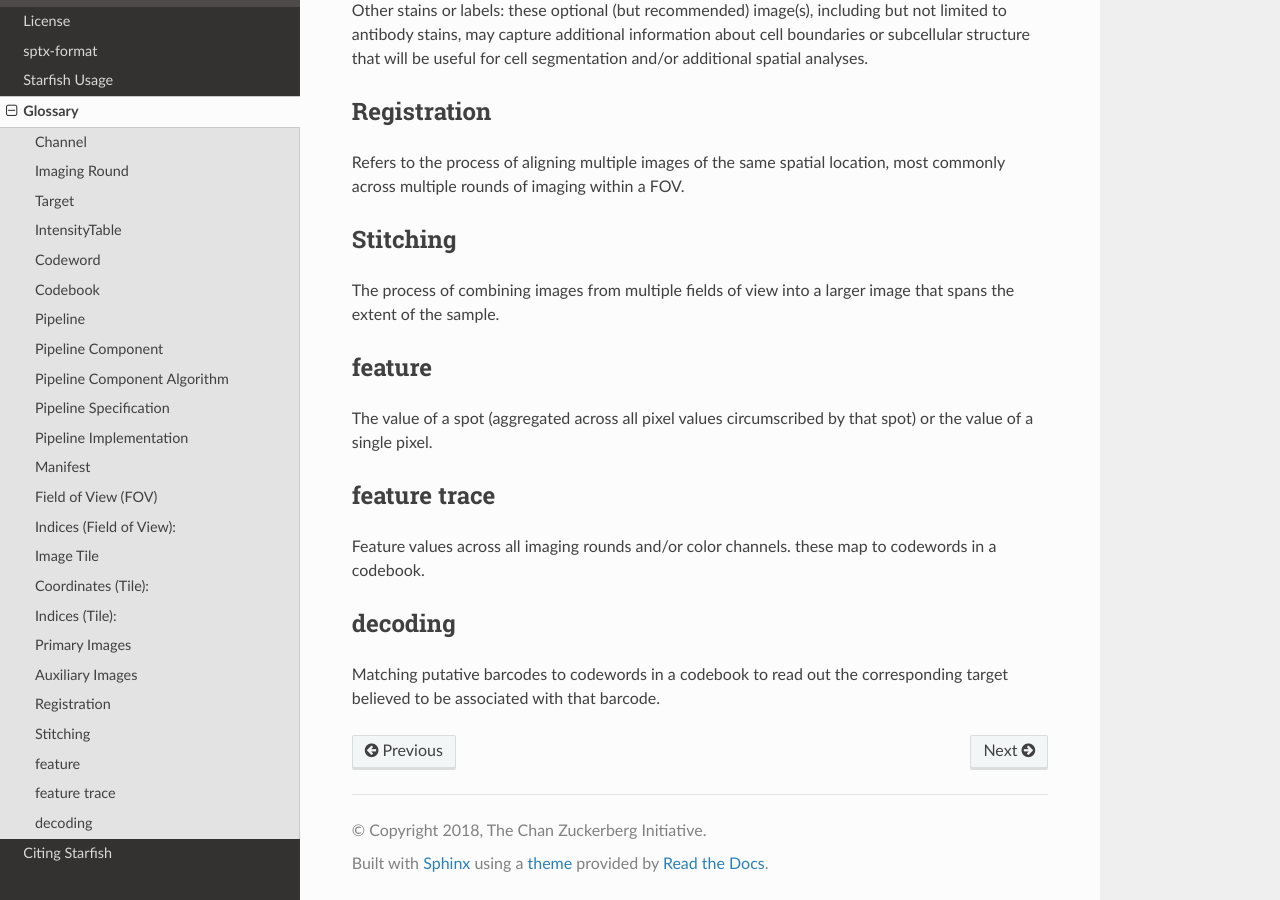
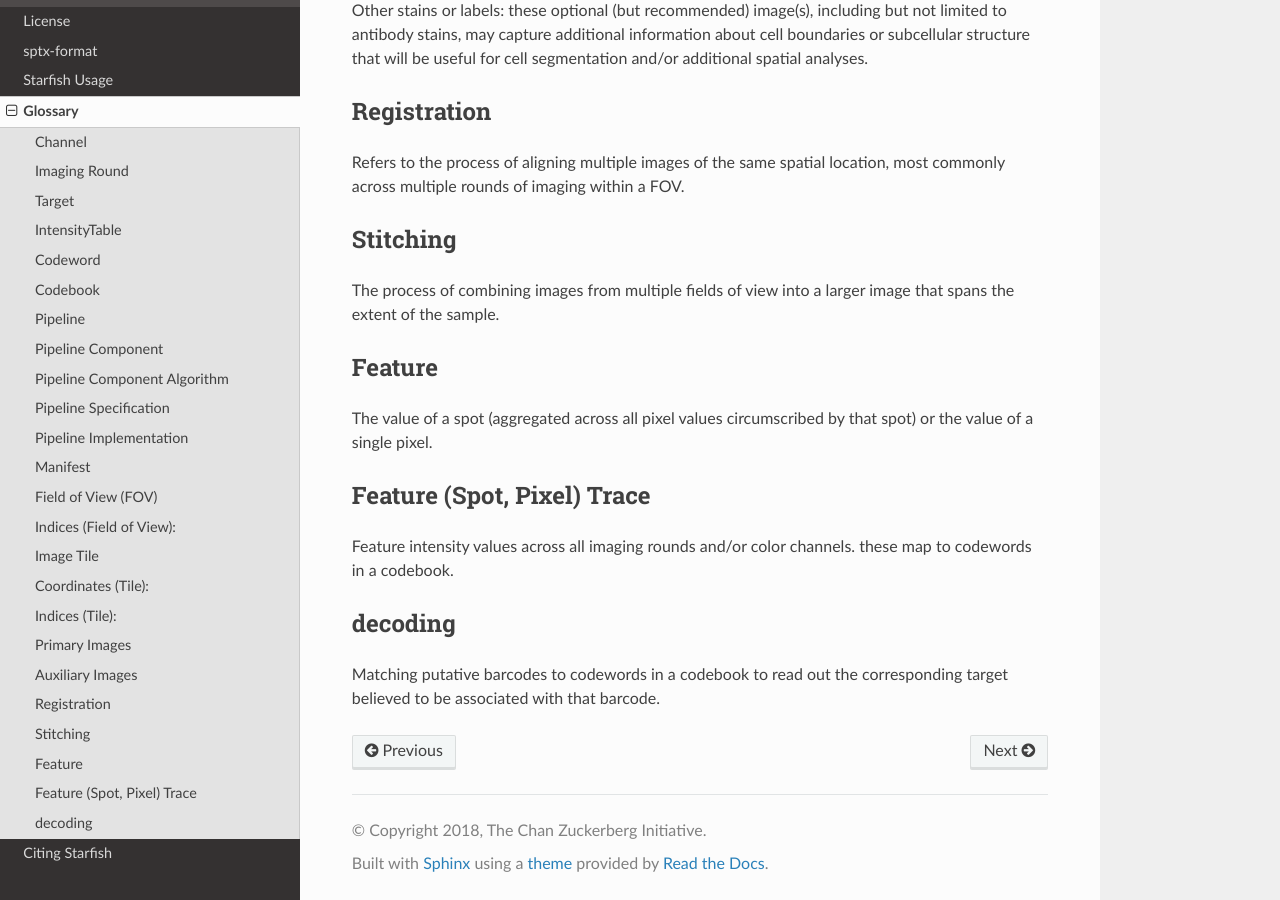
Before and after one commit to spacetx/starfish, a Sphinx documentation site: the page built from docs/source/glossary/glossary.md, in a window 1280 px wide and 900 px high, scrolled down 3169 px. Built offline with Sphinx 7.4.7 and the Read the Docs theme 2.0.0, drawn with Linux system fonts in a browser that asks for light colours.

Commit message:
update pixel trace in glossary

```diff
--- a/docs/source/glossary/glossary.md
+++ b/docs/source/glossary/glossary.md
@@ -68,16 +68,21 @@
 Other stains or labels: these optional (but recommended) image(s), including but not limited to antibody stains, may capture additional information about cell boundaries or subcellular structure that will be useful for cell segmentation and/or additional spatial analyses.
 
 ### Registration
-Refers to the process of aligning multiple images of the same spatial location, most commonly across multiple rounds of imaging within a FOV.
+Refers to the process of aligning multiple images of the same spatial location, most commonly across
+multiple rounds of imaging within a FOV.
 
 ### Stitching
-The process of combining images from multiple fields of view into a larger image that spans the extent of the sample.
+The process of combining images from multiple fields of view into a larger image that spans the
+extent of the sample.
 
-### feature
-The value of a spot (aggregated across all pixel values circumscribed by that spot) or the value of a single pixel.
+### Feature
+The value of a spot (aggregated across all pixel values circumscribed by that spot) or the value of
+a single pixel.
 
-### feature trace
-Feature values across all imaging rounds and/or color channels. these map to codewords in a codebook.
+### Feature (Spot, Pixel) Trace
+Feature intensity values across all imaging rounds and/or color channels. these map to codewords in
+a codebook.
 
 ### decoding
-Matching putative barcodes to codewords in a codebook to read out the corresponding target believed to be associated with that barcode.
+Matching putative barcodes to codewords in a codebook to read out the corresponding target believed
+to be associated with that barcode.
```
